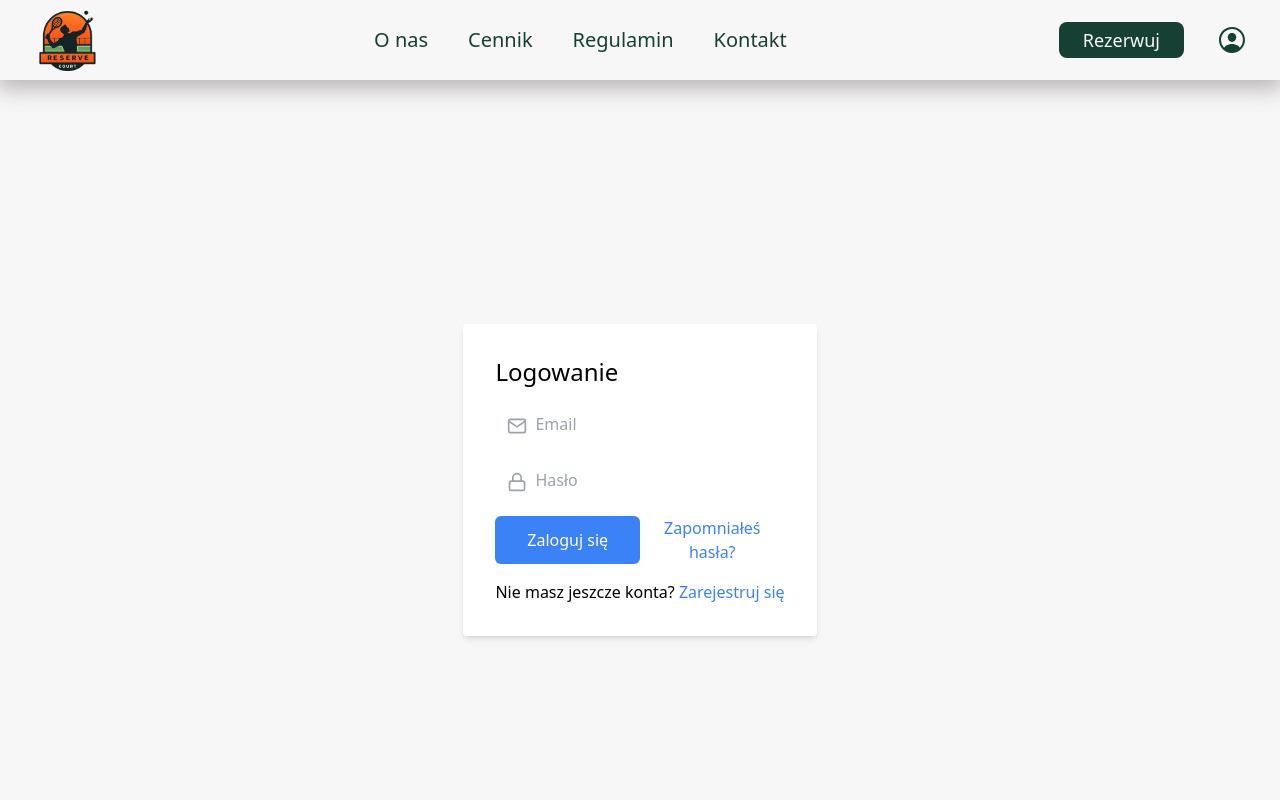
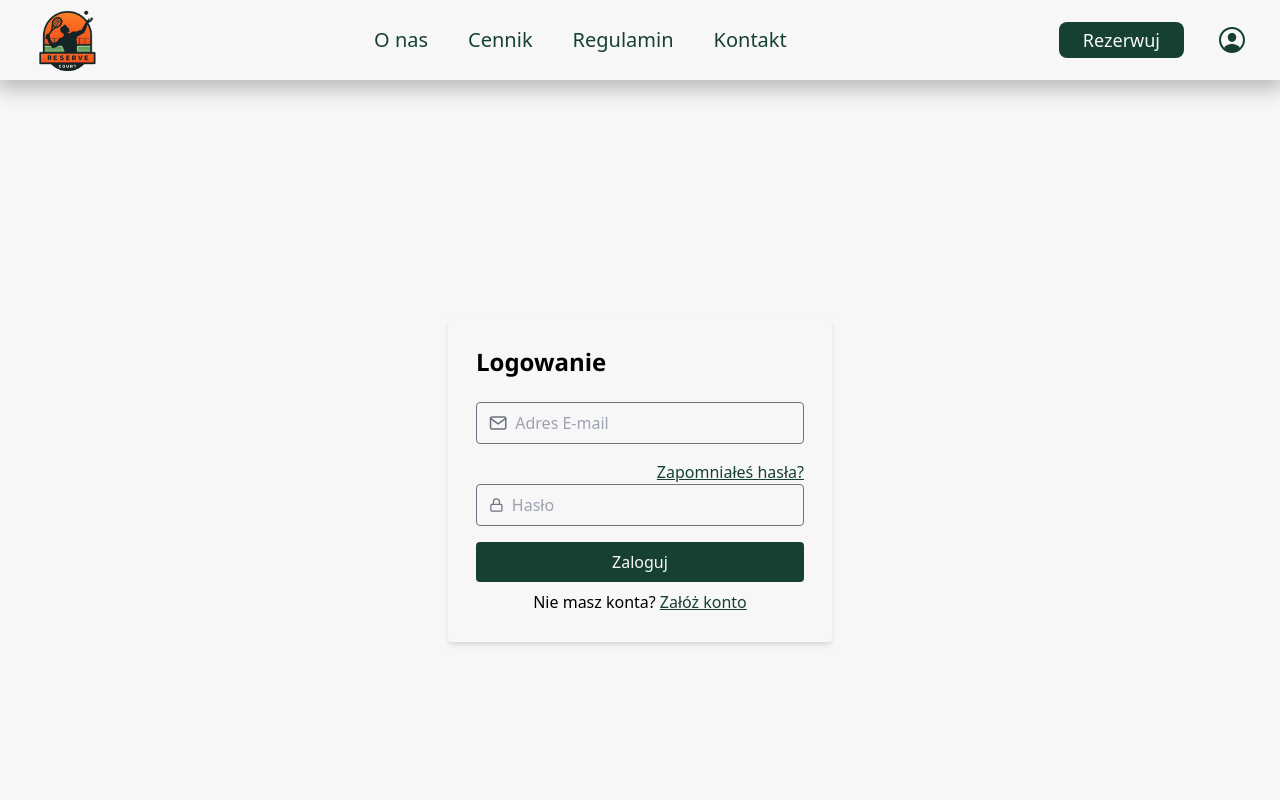
Before and after one commit to theImmortalCoders/reServeCourt_frontend, a Next.js app: page /login in a window 1280 px wide. Shown: the top 800 px of the page. Built offline with nearby package versions, Linux system fonts and the light colour scheme.

Commit message:
feat: #23 upgraded login page

```diff
--- a/src/app/login/page.tsx
+++ b/src/app/login/page.tsx
@@ -2,92 +2,97 @@
 import React, { ChangeEvent, FormEvent, useState } from "react";
 import { FiMail, FiLock } from "react-icons/fi"; // Importowanie ikon z React Icons
 import { AuthenticateUserData, authenticateUser } from "@/hooks/user";
+import LoginInput from "@/components/login/LoginInput";
+import { FaRegUser } from "react-icons/fa";
+import { useRouter } from "next/navigation";
 
 export default function Login() {
   const [email, setEmail] = useState("");
   const [password, setPassword] = useState("");
+  const [loading, setLoading] = useState(false);
+  const [logged, setLogged] = useState<boolean | undefined>(undefined);
+  const router = useRouter();
 
-  const handleEmailChange = (e: ChangeEvent<HTMLInputElement>) => {
-    setEmail(e.target.value);
-  };
-
-  const handlePasswordChange = (e: ChangeEvent<HTMLInputElement>) => {
-    setPassword(e.target.value);
-  };
-
-  const handleSubmit = async (e: FormEvent<HTMLFormElement>) => {
-    e.preventDefault();
-    const userData: AuthenticateUserData = { email, password };
-    const status = await authenticateUser(userData);
-    console.log("status", status);
+  const handleLogin = async () => {
+    try {
+      setLoading(true);
+      setLogged(undefined);
+      const userData: AuthenticateUserData = { email, password };
+      const result = await authenticateUser(userData);
+      if (result === 200) {
+        setLogged(true);
+        router.push("/dashboard");
+      } else if (result === "Błędne dane logowania") {
+        setLogged(false);
+      }
+    } catch (error) {
+      console.error("Login failed:", error);
+    } finally {
+      setLoading(false);
+    }
   };
 
   const handleForgotPassword = () => {
-    // Tutaj możesz dodać logikę do przekierowania użytkownika do formularza odzyskiwania hasła
     console.log("Przekierowanie do formularza odzyskiwania hasła");
   };
 
   const handleRegisterForm = () => {
-    // Tutaj możesz dodać logikę do przekierowania użytkownika do formularza rejestracji
     console.log("Przekierowanie do formularza rejestracji");
   };
 
   return (
     <main className="min-h-screen max-w-max bg-mainWhite flex justify-center items-center">
-      <div className="bg-white p-8 rounded shadow-md">
-        <h2 className="text-2xl mb-4">Logowanie</h2>
-        <form onSubmit={handleSubmit} className="space-y-4">
-          <div className="relative">
-            <FiMail className="absolute top-3 left-3 text-gray-400" size={20} />
-            <input
-              type="email"
-              id="email"
-              value={email}
-              onChange={handleEmailChange}
-              placeholder="Email"
-              className="w-full pl-10 border-gray-300 rounded-md p-2"
-              required
-            />
-          </div>
-          <div className="relative">
-            <FiLock className="absolute top-3 left-3 text-gray-400" size={20} />
-            <input
-              type="password"
-              id="password"
-              value={password}
-              onChange={handlePasswordChange}
-              placeholder="Hasło"
-              className="w-full pl-10 border-gray-300 rounded-md p-2"
-              required
-            />
-          </div>
-          <div className="flex justify-between">
-            <button
-              type="submit"
-              className="w-1/2 bg-blue-500 text-white py-2 rounded-md hover:bg-blue-600 transition-colors duration-300"
-            >
-              Zaloguj się
-            </button>
-            <p className="w-1/2 text-right">
-              <button
-                onClick={handleForgotPassword}
-                className="text-blue-500 hover:underline focus:outline-none"
-                type="button"
-              >
-                Zapomniałeś hasła?
-              </button>
-            </p>
-          </div>
-        </form>
-        <p className="mt-4 text-center">
-          Nie masz jeszcze konta?{" "}
+      <div className="bg-mainWhite p-7 rounded shadow-md w-64 xs:w-80 lg:w-96">
+        <h2 className="text-xl lg:text-2xl font-semibold mb-6">Logowanie</h2>
+        <LoginInput
+          type="text"
+          placeholder="Adres E-mail"
+          value={email}
+          onChange={(e) => setEmail(e.target.value)}
+        >
+          <FiMail className="h-4 w-4 lg:h-5 lg:w-5 text-gray-500 mr-2" />
+        </LoginInput>
+        <button
+          className="w-full text-right text-darkGreen underline"
+          onClick={handleForgotPassword}
+        >
+          Zapomniałeś hasła?
+        </button>
+        <LoginInput
+          type="password"
+          placeholder="Hasło"
+          value={password}
+          onChange={(e) => setPassword(e.target.value)}
+        >
+          <FiLock className="h-4 w-4 lg:h-5 lg:w- text-gray-500 mr-2" />
+        </LoginInput>
+        <button
+          className="bg-darkGreen text-mainWhite rounded px-3 lg:px-4 py-2 w-full"
+          onClick={handleLogin}
+          disabled={loading}
+        >
+          {loading ? "Logowanie..." : "Zaloguj"}
+        </button>
+        <div className="flex flex-row justify-center gap-x-1 pt-2">
+          <p>Nie masz konta?</p>
           <button
+            className="text-right text-darkGreen underline"
             onClick={handleRegisterForm}
-            className="text-blue-500 hover:underline focus:outline-none"
           >
-            Zarejestruj się
+            Załóż konto
           </button>
-        </p>
+        </div>
+
+        {logged === false && (
+          <p className="mt-4 text-start text-sm text-red-800">
+            Błędne dane logowania
+          </p>
+        )}
+        {logged === true && (
+          <p className="mt-4 text-start text-sm text-green-800">
+            Zalogowano poprawnie
+          </p>
+        )}
       </div>
     </main>
   );
--- /dev/null
+++ b/src/components/login/LoginInput.tsx
@@ -0,0 +1,26 @@
+export default function LoginInput({
+  type,
+  placeholder,
+  value,
+  onChange,
+  children,
+}: {
+  type: string;
+  placeholder: string;
+  value: string;
+  onChange: (e: React.ChangeEvent<HTMLInputElement>) => void;
+  children: React.ReactNode;
+}) {
+  return (
+    <div className="flex items-center border text-sm lg:text-base border-gray-500 rounded px-3 py-2 mb-4">
+      {children}
+      <input
+        type={type}
+        placeholder={placeholder}
+        className="w-full outline-none focus:outline-none bg-inherit"
+        value={value}
+        onChange={onChange}
+      />
+    </div>
+  );
+}
```
